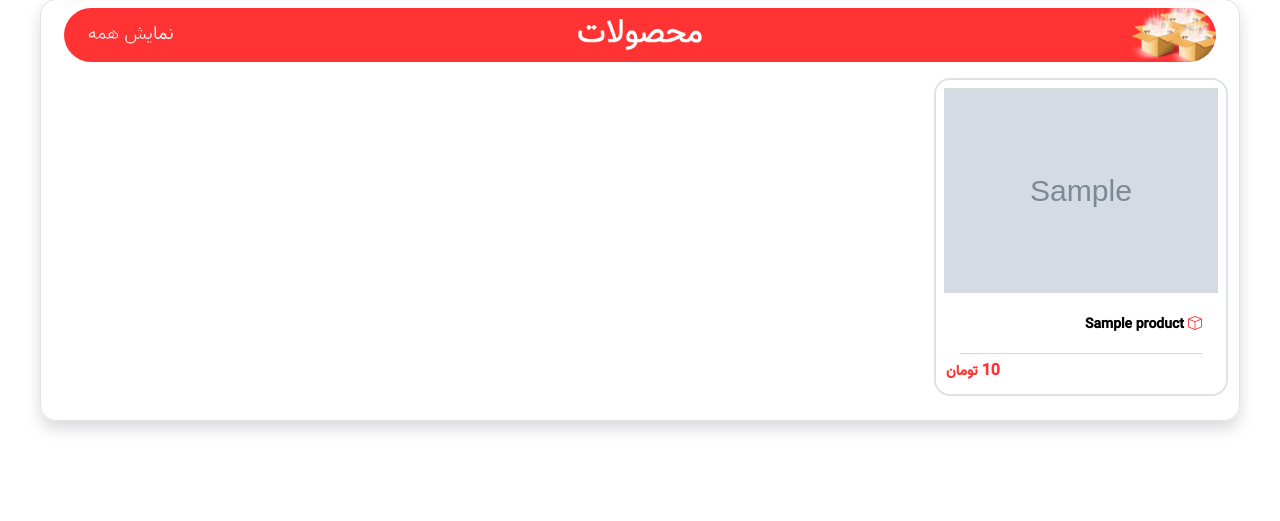
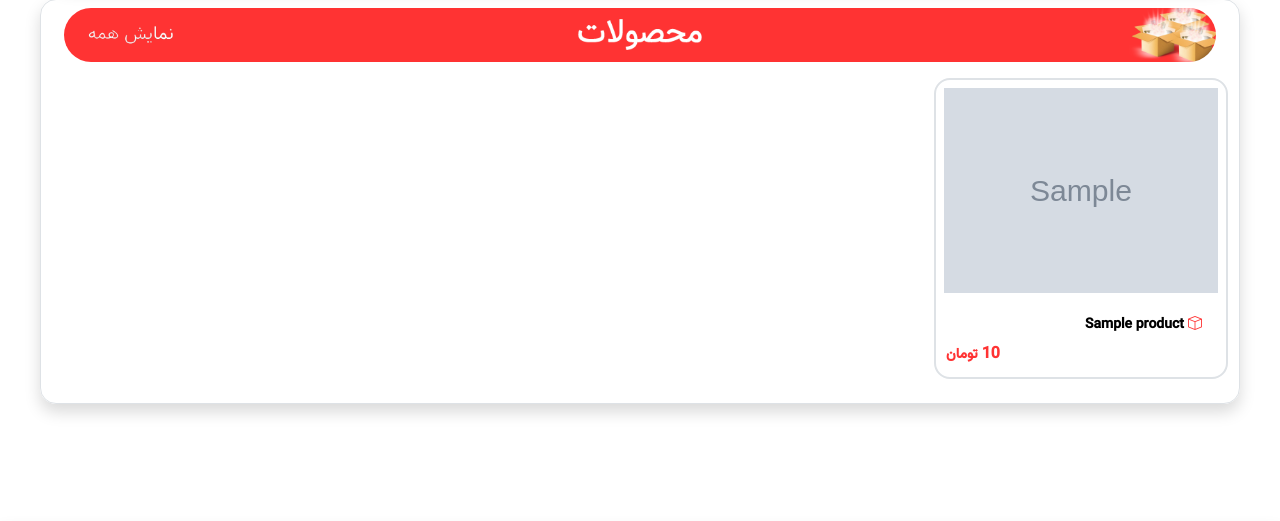
Before and after one commit to kiarashshahedi/OnlineShop-ArvanServer, a Django app: template products/templates/products/home-product-list.html in a window 1280 px wide. Shown: the part 883-1404 px from the top of the page. Run offline with Django 5.2, Linux system fonts and the light colour scheme; the template is opened without the code that fills it: most values are stand-ins (such as "Sample title", 1, 10 or a date in 2020); grey boxes marked "Sample" are stand-in pictures.

```diff
--- a/products/templates/products/home-product-list.html
+++ b/products/templates/products/home-product-list.html
@@ -138,7 +138,6 @@
                            <span class="bi bi-box text-color1 text-start me-1 "></span>{{ product.name }}
                        </small>
                     </p>
-                    <hr class="shadow"></hr>
 
                     <div class="d-flex align-items-end flex-column position-absolute" style="bottom: 0; left: 0; padding: 10px;">
 
```
